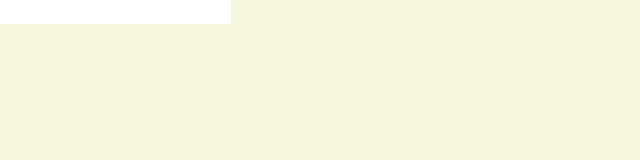
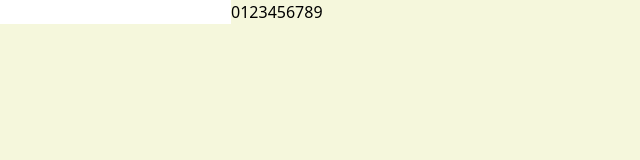
Before and after one commit to SEPOTOM/calculator, a React (Vite) app: page / in a window 1280 px wide. Shown: the top 160 px of the page, without its empty margins (0-640 px from the left). Built offline with nearby package versions, Linux system fonts and the light colour scheme.

Commit message:
feat(App): display digit buttons

```diff
--- a/src/App.tsx
+++ b/src/App.tsx
@@ -1,5 +1,17 @@
 const App = () => (
-  <input role="alert" type="text" readOnly aria-label="Calculator display" />
+  <>
+    <input role="alert" type="text" readOnly aria-label="Calculator display" />
+    <button type="button">0</button>
+    <button type="button">1</button>
+    <button type="button">2</button>
+    <button type="button">3</button>
+    <button type="button">4</button>
+    <button type="button">5</button>
+    <button type="button">6</button>
+    <button type="button">7</button>
+    <button type="button">8</button>
+    <button type="button">9</button>
+  </>
 );
 
 export default App;
```
